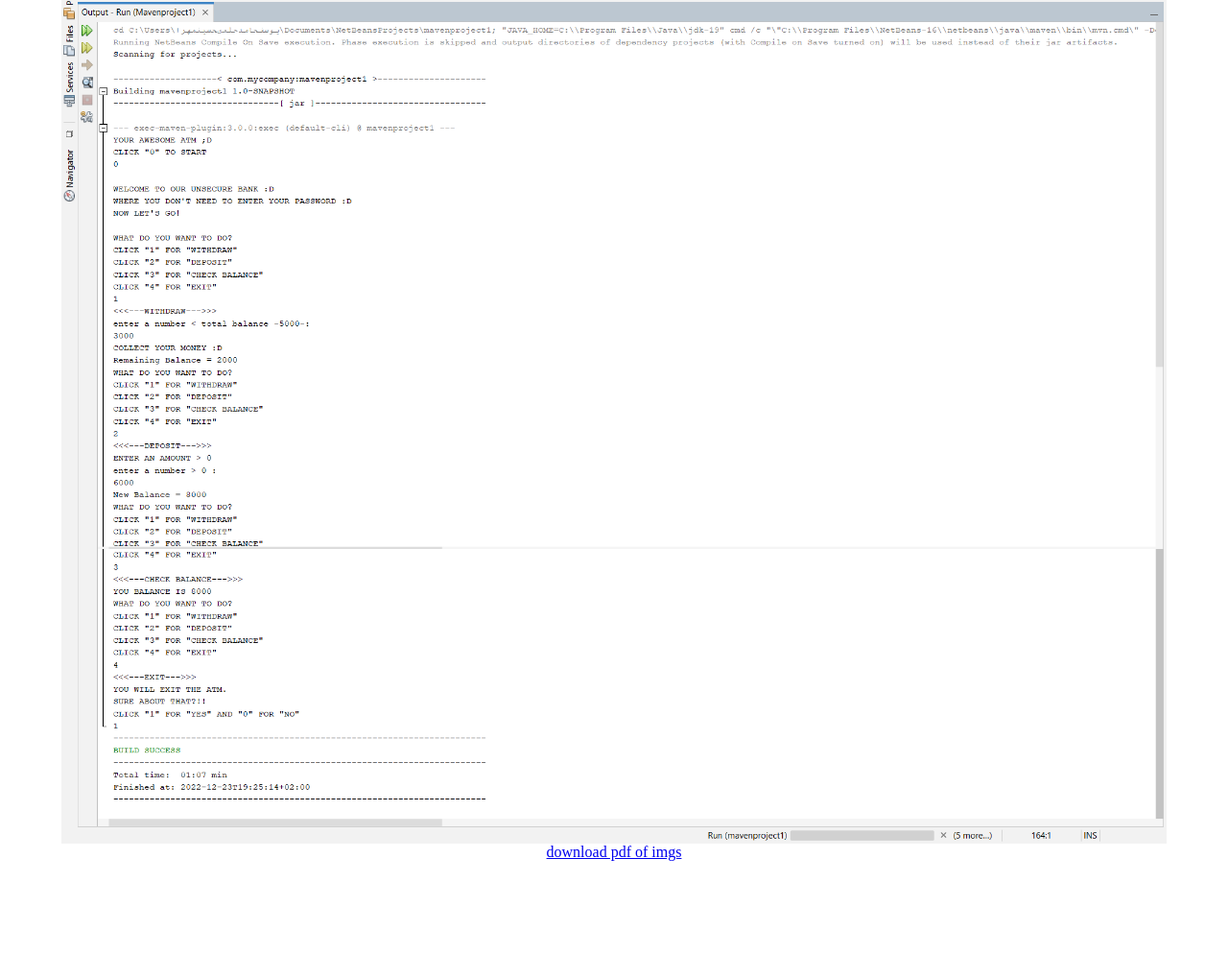
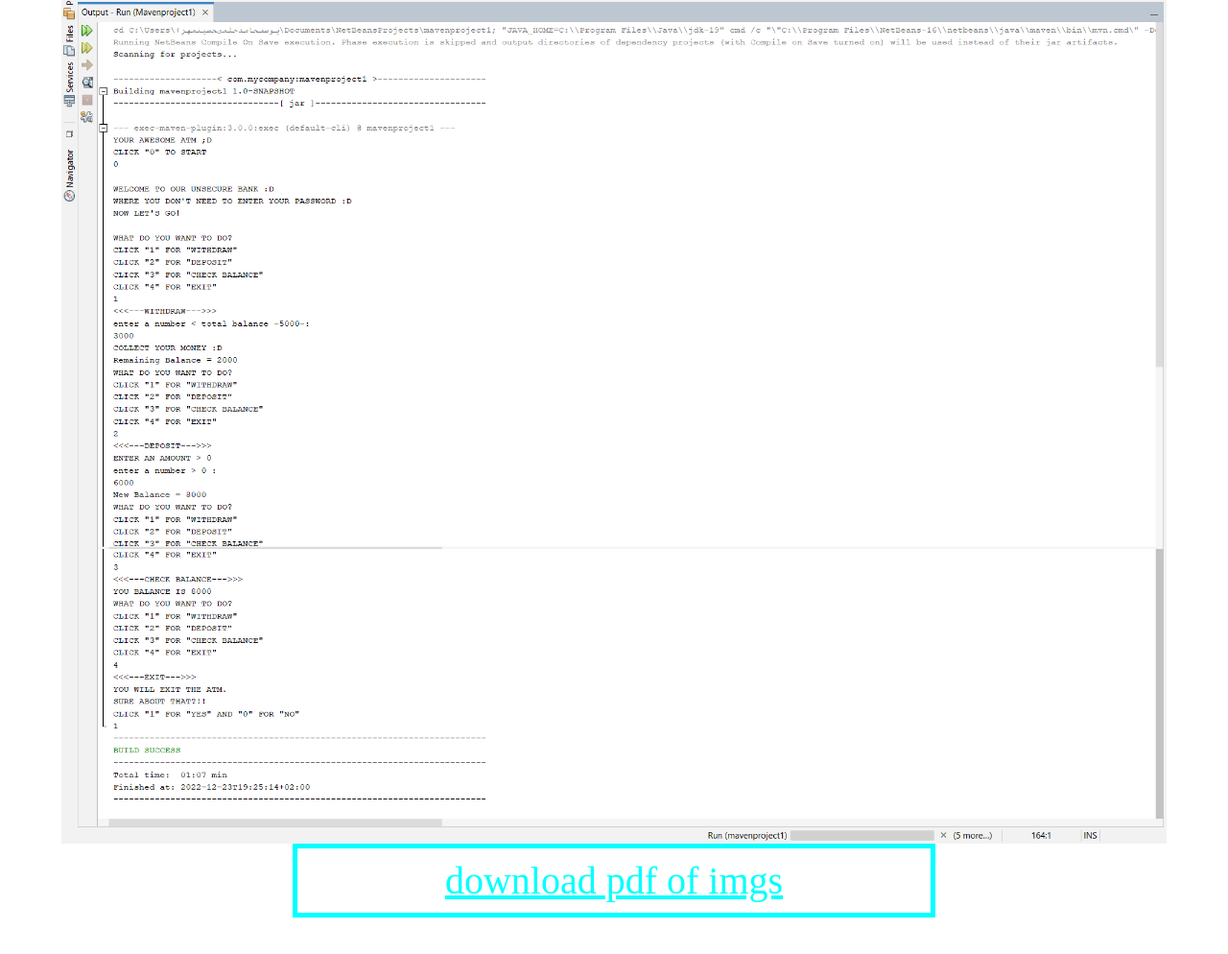
Before and after one commit to yousiefhamed/atm, a plain HTML site: page index.html in a window 1280 px wide. Shown: the part 4848-5842 px from the top of the page at 96% size. Before the commit the page ends 5745 px from the top, so only its background shows below. Drawn offline with Linux system fonts and the light colour scheme.

Commit message:
Update index.html

```diff
--- a/index.html
+++ b/index.html
@@ -35,6 +35,17 @@
         code {
             padding: 20px;
             margin: 20px;
+        }
+
+        a {
+            width: 50%;
+            display: inline-block;
+            margin-bottom: 100px;
+            font-size: 40px;
+            text-align: center;
+            color: aqua;
+            border: 5px solid;
+            padding: 10px;
         }
     </style>
 </head>
```
